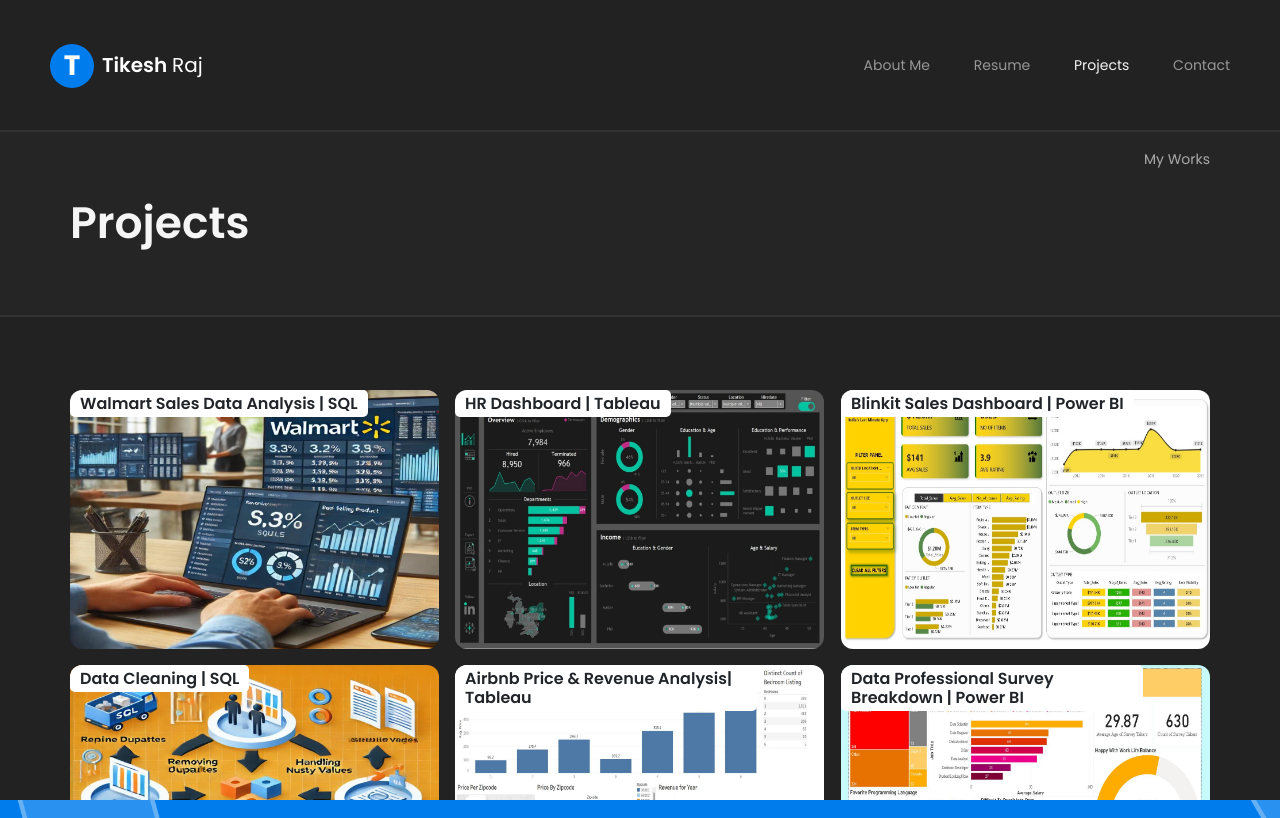
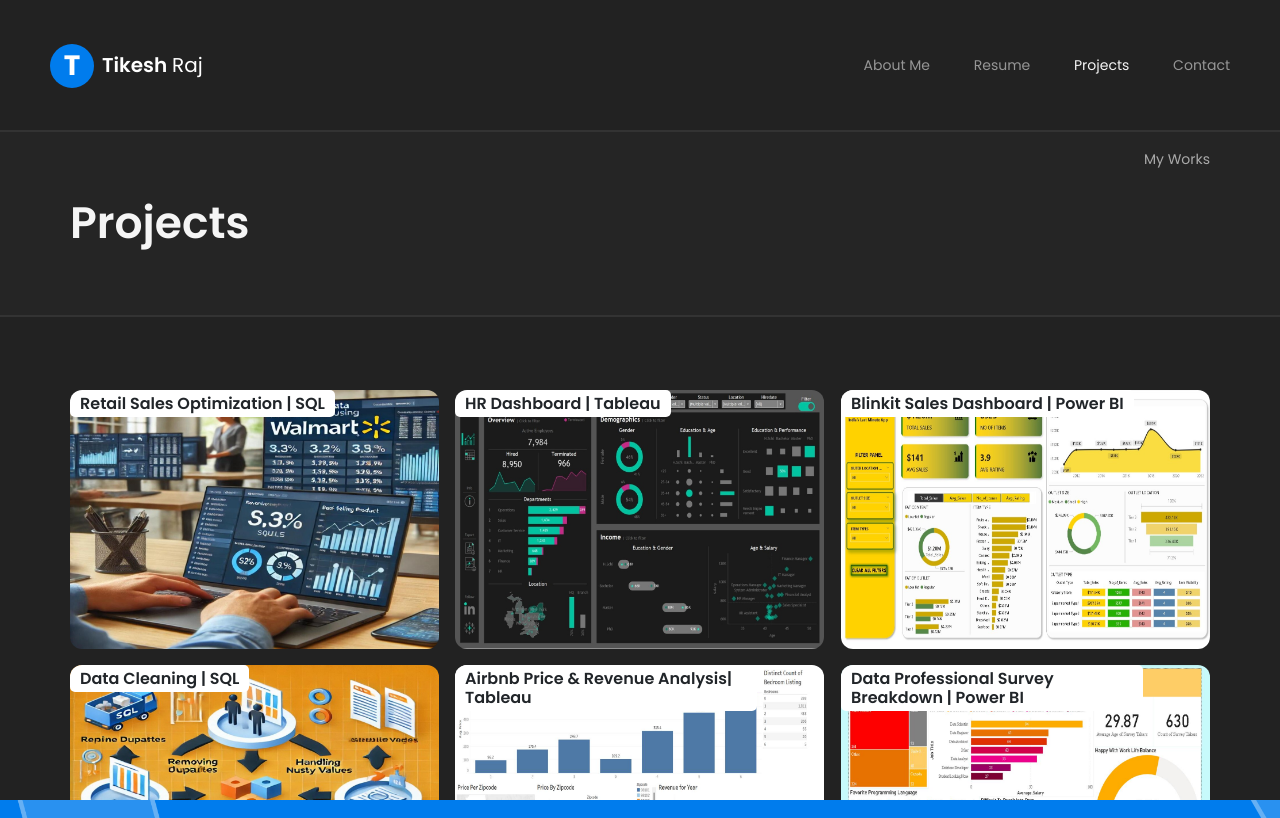
Before and after one commit to TikeshRaj/Tikesh_Raj.github.io, a plain HTML site: page portfolio.html in a window 1280 px wide. Drawn offline with Linux system fonts and the light colour scheme; some packages are replaced by stand-ins of ours.

Commit message:
Update portfolio.html

```diff
--- a/portfolio.html
+++ b/portfolio.html
@@ -116,7 +116,7 @@
                           </div>
 
                           <i class="far fa-file-alt"></i>
-                          <h4 class="name">Walmart Sales Data Analysis | SQL </h4>
+                          <h4 class="name">Retail Sales Optimization | SQL </h4>
                           <span class="category">Detailed</span>
                         </figure>
                         <!-- /Portfolio Item 1 -->
```
